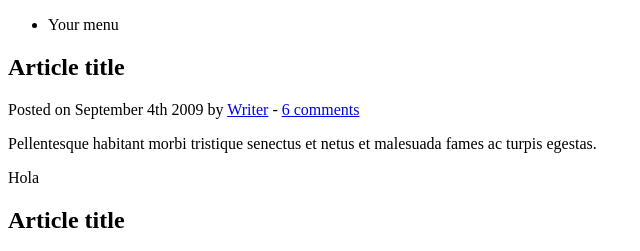
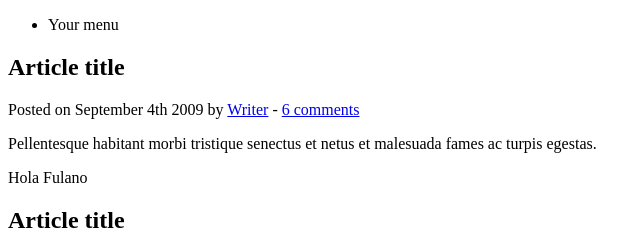
Before and after one commit to Jeverlin-Ramos/demo-repo, a plain HTML site: page index.html in a window 1280 px wide. Shown: the top 251 px of the page, 0-640 px from the left. Drawn offline with Linux system fonts and the light colour scheme.

Commit message:
Se modifico index.html

```diff
--- a/index.html
+++ b/index.html
@@ -25,7 +25,7 @@
 				<p>Posted on <time datetime="2009-09-04T16:31:24+02:00">September 4th 2009</time> by <a href="#">Writer</a> - <a href="#comments">6 comments</a></p>
 			</header>
 			<p>Pellentesque habitant morbi tristique senectus et netus et malesuada fames ac turpis egestas.</p>
-			<p>Hola </p>
+			<p>Hola Fulano</p>
 		</article>
 
 		<article>
```
